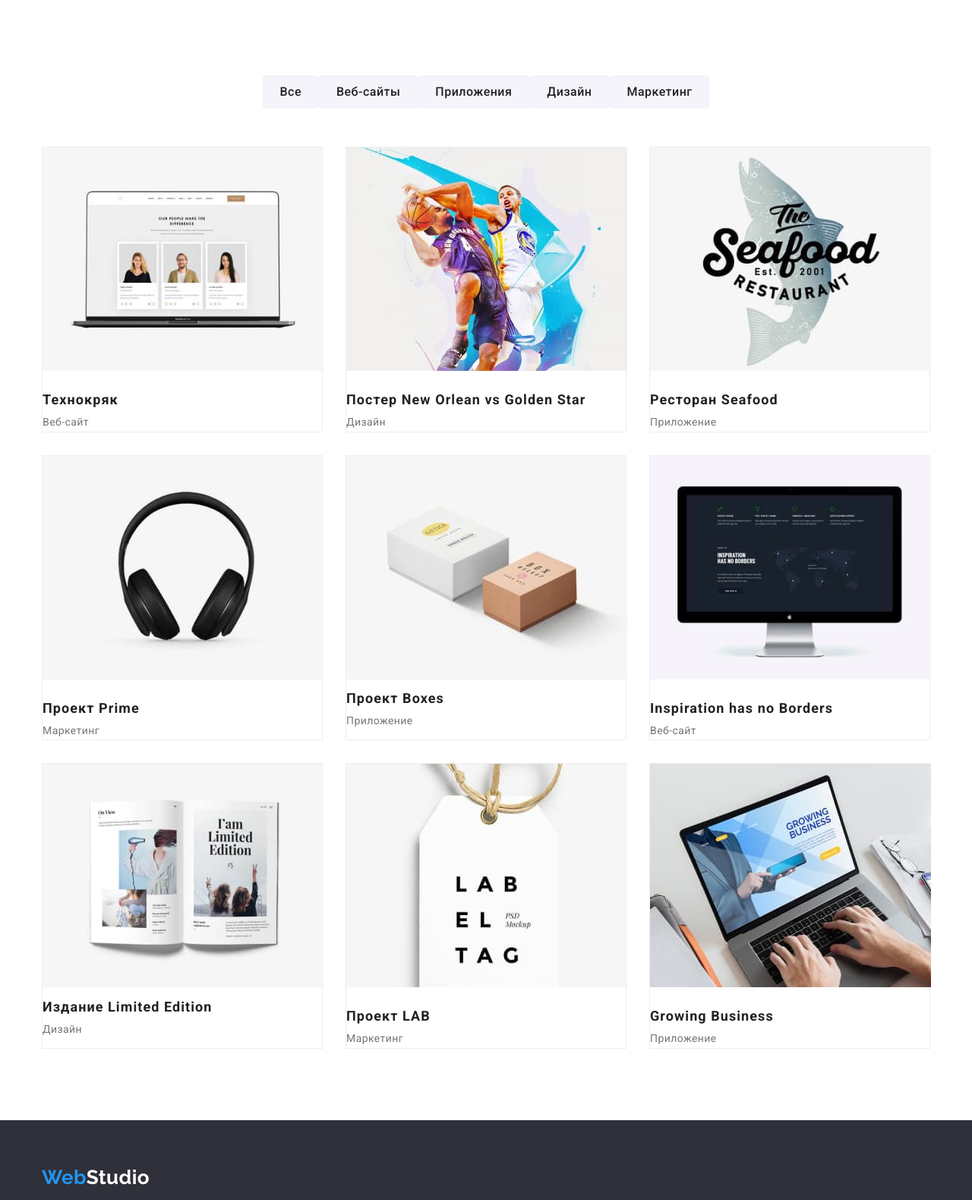
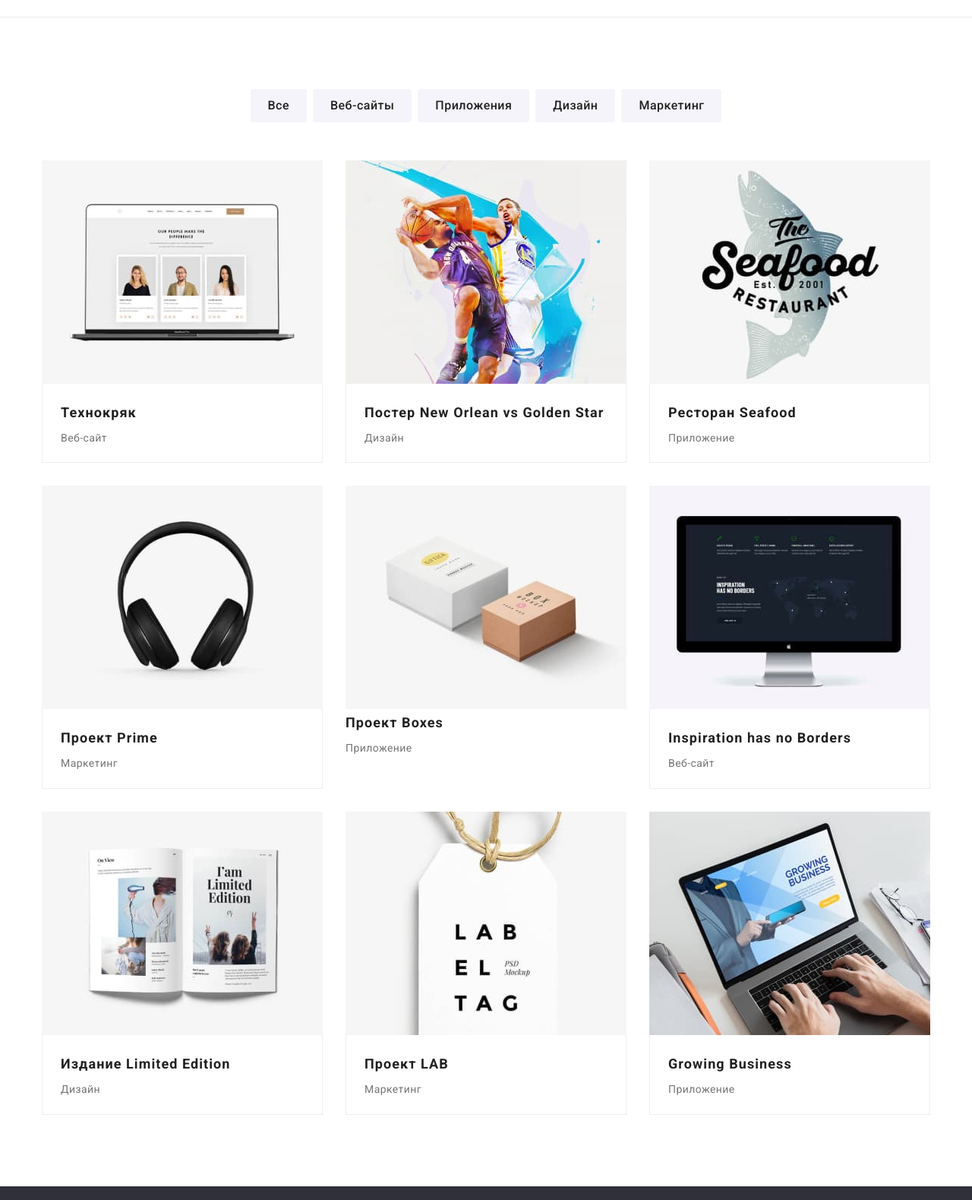
Before and after one commit to hremenyak/goit-markup-hw-03, a plain HTML site: page portfolio.html in a window 1280 px wide. Shown: the part 82-1661 px from the top of the page at 76% size. Drawn offline with nearby package versions, Linux system fonts and the light colour scheme.

Commit message:
corrects the mistakes

```diff
--- a/css/styles.css
+++ b/css/styles.css
@@ -21,10 +21,15 @@ body {
 h1,
 h2,
 h3,
-ul {
+ul,
+p {
   margin: 0px 0px;
 }
-
+img{
+  display: block;
+  max-width: 100%;
+  height: auto;
+}
 /* Utility classes */
 .list {
   list-style: none;
@@ -41,11 +46,11 @@ ul {
 
 }
 
-.section.with-padding{
+.section {
   padding-top: 94px;
   padding-bottom: 94px;
 }
-.section.no-padding{
+.no-padding{
   padding-top: 0px;
 }
 .section-text {
@@ -67,7 +72,7 @@ ul {
 }
 
 .logo {
-  margin-right: 93px;
+
   color: var(--accent-color);
   text-decoration: none;
   font-family: 'Raleway', sans-serif;
@@ -75,6 +80,9 @@ ul {
   font-size: 26px;
   line-height: 1.2;
 
+}
+.header-logo{
+  margin-right: 93px;
 }
 
 .logo-black {
@@ -93,7 +101,6 @@ ul {
 
 .site-nav-item:not(:last-child){
   margin-right: 50px;
-
 
 }
 
@@ -114,7 +121,6 @@ ul {
 
 .contacts {
   display: flex;
-  /* justify-content: flex-end; */
   margin-left: auto;
 
 }
@@ -124,7 +130,6 @@ ul {
 .contacts-info {
   display: inline-block;
   color: var(--primary-color);
-  text-decoration: none;
   font-weight: 500;
 }
 .contacts-info:hover,
@@ -139,6 +144,7 @@ ul {
   background-color: var(--bgc-secondary);
   text-align: center;
   padding-bottom: 200px;
+  padding-top: 200px;
 }
 
 .hero-title {
@@ -149,9 +155,6 @@ ul {
   letter-spacing: 0.06em;
   margin-top: 0;
   margin-bottom: 30px;
-  padding-top: 200px;
-  padding-left: 452px;
-  padding-right: 452px;
 }
 /* Button */
 .hero-button {
@@ -244,7 +247,6 @@ width: 270px;
   text-align: center;
 }
 .section-subtitle {
-  margin-top: 30px;
   margin-bottom: 10px;
   color: var(--title-color);
   font-weight: 500;
@@ -254,9 +256,6 @@ width: 270px;
 .work{
   display: flex;}
 
-  .work-image{
-  display: block;
-}
 .work-example{
   margin-right: 30px;
 }
@@ -272,12 +271,12 @@ width: 270px;
 }
 
 /* Our team */
-.team {
-  display: flex;
+.team-section {
   background-color: var(--bgc-our-team);
 
-
-
+}
+.team{
+  display: flex;
 }
 .team-member {
   margin-right: 30px;
@@ -293,6 +292,11 @@ text-align: center;
 }
 .team-member:last-child{
   margin-right: 0px;
+}
+
+.team-text{
+  padding-top: 30px;
+  padding-bottom: 30px;
 }
 /* Footer */
 .footer-section {
@@ -335,10 +339,6 @@ margin-bottom: 20px;
   color: var(--accent-color);
 }
 /* PORTFOLIO */
-.portfolio.section{
-  padding-top: 100px;
-  padding-bottom: 94px;
-}
 
 .portfolio-cards{
   display: flex;
@@ -350,13 +350,12 @@ margin-bottom: 20px;
 
   margin-right: 30px;
   margin-bottom: 30px;
-  border: 1px solid #EEEEEE;
+
+}
+.filter-item:not(:last-child){
+  margin-right: 8px
 }
 
-.portfolio-card .photo{
-  display: block;
-  margin-bottom: 20px;
-}
   .portfolio-card:nth-child(3n){
   margin-right: 0px;
 }
@@ -364,3 +363,15 @@ margin-bottom: 20px;
 
 .portfolio-card:nth-last-child(-n+3){
   margin-bottom: 0px;}
+
+.cardset-title{
+  margin-bottom: 4px;
+}
+
+.portfolio-text{
+  padding: 20px 24px;
+  border-right: 1px solid #EEEEEE;
+  border-bottom: 1px solid #EEEEEE;
+border-left: 1px solid #EEEEEE;
+
+}
--- a/portfolio.html
+++ b/portfolio.html
@@ -17,9 +17,9 @@
   </head>
   <body>
     <!-- Header-->
-    <header class="page-header container">
+    <header class="page-header">
       <!-- Navigation-->
-      <nav class="site-nav">
+      <div class="container"><nav class="site-nav">
         <a href="./index.html" class=" site-nav logo">Web<span class="logo-black">Studio</span> </a>
         <ul class="site-nav-list list">
           <li class="site-nav-item"><a href="./index.html" class="site-nav-link current">Студия</a></li>
@@ -30,53 +30,54 @@
       <ul class="contacts list">
         <li class="contacts-item"><a href="mailto:info@devstudio.com" class="contacts-info">info@devstudio.com</a></li>
         <li class="contacts-item"><a href="tel:+380961111111" class="contacts-info">+38 096 111 11 11</a></li>
-      </ul>
+      </ul></div>
+
     </header>
     <main class="portfolio">
       <!--Our Work - examples-->
-      <section class=" portfolio section">
+      <section class="section">
         <div class="container">
           <!--Logical heading-->
           <h1 class="visually-hidden">Наші роботи</h1>
           <ul class=" filter list">
-            <li><button type="button" class="filter-button">Все</button></li>
-            <li><button type="button" class="filter-button">Веб-сайты</button></li>
-            <li><button type="button" class="filter-button">Приложения</button></li>
-            <li><button type="button" class="filter-button">Дизайн</button></li>
-            <li><button type="button" class="filter-button">Маркетинг</button></li>
+            <li class="filter-item"><button type="button" class="filter-button">Все</button></li>
+            <li class="filter-item"><button type="button" class="filter-button">Веб-сайты</button></li>
+            <li class="filter-item"><button type="button" class="filter-button">Приложения</button></li>
+            <li class="filter-item"><button type="button" class="filter-button">Дизайн</button></li>
+            <li class="filter-item"><button type="button" class="filter-button">Маркетинг</button></li>
           </ul>
 
           <ul class="portfolio-cards list">
             <li class="portfolio-card">
               <a href=""
-                ><img class="photo" src="./images/portfolio/team.jpg" alt="вебсайт" width="370" />
-                <h2 class="cardset-title">Технокряк</h2>
-                <p class="section-text">Веб-сайт</p></a
+                ><img src="./images/portfolio/team.jpg" alt="вебсайт" width="370" />
+               <div class="portfolio-text"><h2 class="cardset-title">Технокряк</h2>
+                <p class="section-text">Веб-сайт</p> </div></a>
+            </li>
+            <li class="portfolio-card">
+              <a href=""
+                ><img
+                  src="./images/portfolio/basketball.jpg"
+                  alt="постер гри у баскетбол"
+                  width="370"
+                />
+               <div class="portfolio-text"><h2 class="cardset-title">Постер New Orlean vs Golden Star</h2>
+                <p class="section-text">Дизайн</p></div> </a
               >
             </li>
             <li class="portfolio-card">
               <a href=""
-                ><img class="photo"
-                  src="./images/portfolio/basketball.jpg"
-                  alt="постер гри у баскетбол"
-                  width="370"
-                />
-                <h2 class="cardset-title">Постер New Orlean vs Golden Star</h2>
-                <p class="section-text">Дизайн</p></a
+                ><img  src="./images/portfolio/restaurant.jpg" alt="ресторан" width="370" />
+               <div class="portfolio-text"><h2 class="cardset-title">Ресторан Seafood</h2>
+                <p class="section-text">Приложение</p></div> </a
               >
             </li>
             <li class="portfolio-card">
               <a href=""
-                ><img class="photo" src="./images/portfolio/restaurant.jpg" alt="ресторан" width="370" />
-                <h2 class="cardset-title">Ресторан Seafood</h2>
-                <p class="section-text">Приложение</p></a
-              >
-            </li>
-            <li class="portfolio-card">
-              <a href=""
-                ><img class="photo" src="./images/portfolio/earphones.jpg" alt="навушники" width="370" />
-                <h2 class="cardset-title">Проект Prime</h2>
-                <p class="section-text">Маркетинг</p></a
+                ><img  src="./images/portfolio/earphones.jpg" alt="навушники" width="370" />
+
+                 <div class="portfolio-text"><h2 class="cardset-title">Проект Prime</h2>
+                  <p class="section-text">Маркетинг</p></div></a
               >
             </li>
             <li class="portfolio-card">
@@ -88,31 +89,31 @@
             </li>
             <li class="portfolio-card">
               <a href=""
-                ><img  class="photo" src="./images/portfolio/monitor.jpg" alt="монітор" width="370" />
-                <h2 class="cardset-title">Inspiration has no Borders</h2>
-                <p class="section-text">Веб-сайт</p></a
+                ><img  src="./images/portfolio/monitor.jpg" alt="монітор" width="370" />
+                <div class="portfolio-text"><h2 class="cardset-title">Inspiration has no Borders</h2>
+                  <p class="section-text">Веб-сайт</p></div></a
               >
             </li>
             <li class="portfolio-card">
               <a href=""
                 ><img src="./images/portfolio/magazine.jpg" alt="журнал" width="370" />
 
-                <h2 class="cardset-title">Издание Limited Edition</h2>
-                <p class="section-text">Дизайн</p></a
+                <div class="portfolio-text"><h2 class="cardset-title">Издание Limited Edition</h2>
+                  <p class="section-text">Дизайн</p></div></a
               >
             </li>
             <li class="portfolio-card">
               <a href=""
-                ><img class="photo" src="./images/portfolio/label.jpg" alt="лейбл" width="370" />
-                <h2 class="cardset-title">Проект LAB</h2>
-                <p class="section-text">Маркетинг</p></a
+                ><img src="./images/portfolio/label.jpg" alt="лейбл" width="370" />
+                <div class="portfolio-text"><h2 class="cardset-title">Проект LAB</h2>
+                  <p class="section-text">Маркетинг</p></div></a
               >
             </li>
             <li class="portfolio-card">
               <a href=""
-                ><img  class="photo" src="./images/portfolio/laptop.jpg" alt="ноутбук" width="370" />
-                <h2 class="cardset-title">Growing Business</h2>
-                <p class="section-text">Приложение</p></a
+                ><img  src="./images/portfolio/laptop.jpg" alt="ноутбук" width="370" />
+                <div class="portfolio-text"><h2 class="cardset-title">Growing Business</h2>
+                  <p class="section-text">Приложение</p></div></a
               >
             </li>
           </ul>
```
Also changed, not shown: index.html (+25 -21 lines).
